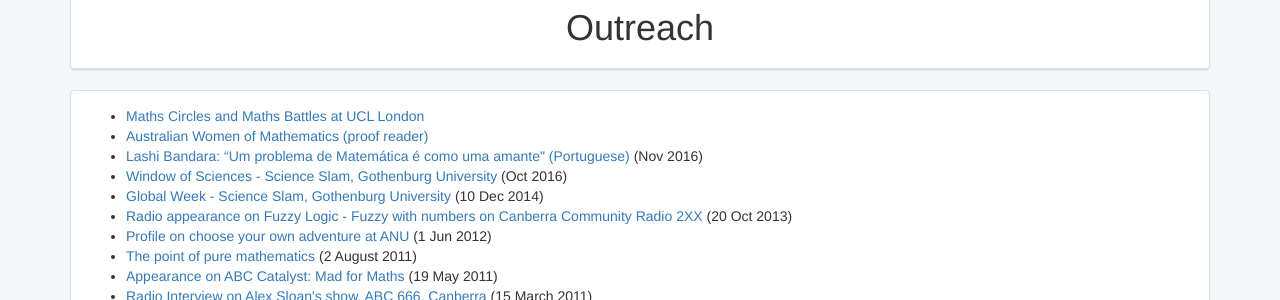
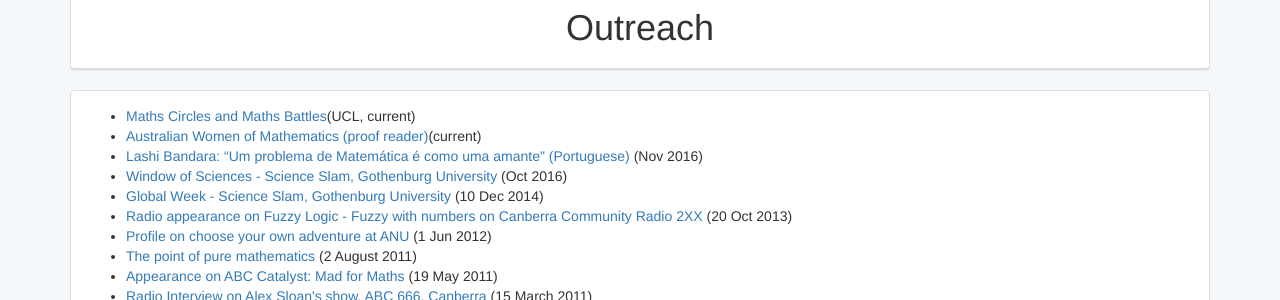
Before and after one commit to lashi-bandara/lashi-bandara.github.io, a Jekyll site: the page built from toc/outreach/index.html, in a window 1280 px wide. Shown: the part 486-786 px from the top of the page. Built offline with Jekyll 4.4.1, drawn with Linux system fonts in a browser that asks for light colours.

```diff
--- a/toc/outreach/index.html
+++ b/toc/outreach/index.html
@@ -8,9 +8,11 @@ description: "Lashi Bandara - Outreach"
   <div class="panel-body">
 
 	<ul>
-	<li> <a href="https://wesolveproblems.org.uk/">Maths Circles and Maths Battles at UCL London</a></li>
+	<li> <a href="https://wesolveproblems.org.uk/">Maths Circles and Maths Battles</a>(UCL, current)
+        </li>
 
-	<li> <a href="https://sites.google.com/view/pierre-portal/australian-women-of-mathematics">Australian Women of Mathematics (proof reader)</a></li>
+	<li> <a href="https://sites.google.com/view/pierre-portal/australian-women-of-mathematics">Australian Women of Mathematics (proof reader)</a>(current)
+        </li>
 
 	<li> <a href="https://observador.pt/especiais/lashi-bandara-um-problema-de-matematica-e-como-uma-amante/">
 	Lashi Bandara: “Um problema de Matemática é como uma amante" (Portuguese)</a> (Nov 2016) </li>
```
Also changed, not shown: 1 other file.
